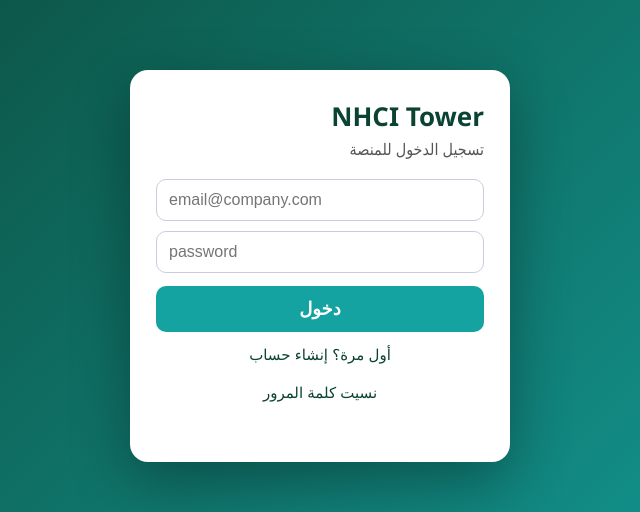
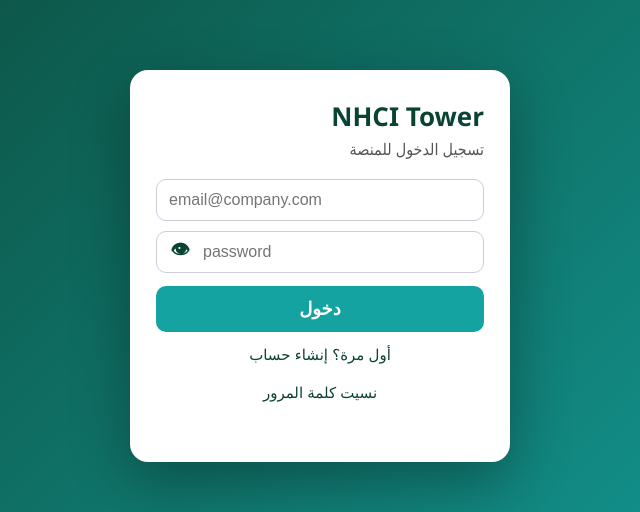
Before and after one commit to nhci-tower/nhci-tower.github.io, a plain HTML site: page index.html in a window 1280 px wide. Shown: the part 134-646 px from the top of the page, 320-960 px from the left. Drawn offline with nearby package versions, Linux system fonts and the light colour scheme.

Commit message:
Update index.html

```diff
--- a/index.html
+++ b/index.html
@@ -22,7 +22,7 @@ const CSS=`#nxAuth{position:fixed;inset:0;z-index:2147483000;display:grid;place-
 #nxAuth input{width:100%;box-sizing:border-box;padding:11px 12px;margin:5px 0;border:1px solid #ccd;border-radius:10px;font-size:16px;direction:ltr;text-align:left}
 #nxAuth button{width:100%;padding:12px;margin-top:8px;border:0;border-radius:10px;background:#14a3a0;color:#fff;font-size:18px;font-weight:700;cursor:pointer}
 #nxAuth button.l{background:none;color:#0b4332;font-weight:400;font-size:15px;padding:6px}#nxAuth .m{min-height:20px;color:#c62828;font-size:15px;margin-top:6px}#nxAuth .ok{color:#0a7d3c}`;
-function gate(html){let g=document.getElementById("nxAuth");if(!g){const st=document.createElement("style");st.textContent=CSS;document.head.appendChild(st);g=document.createElement("div");g.id="nxAuth";document.body.appendChild(g)}g.innerHTML=`<div class="bx">${html}</div>`;return g}
+function gate(html){let g=document.getElementById("nxAuth");if(!g){const st=document.createElement("style");st.textContent=CSS;document.head.appendChild(st);g=document.createElement("div");g.id="nxAuth";document.body.appendChild(g)}g.innerHTML=`<div class="bx">${html}</div>`;g.querySelectorAll("input[type=password]").forEach(i=>{const w=document.createElement("div");w.style.cssText="position:relative";i.parentNode.insertBefore(w,i);w.appendChild(i);i.style.paddingLeft="46px";const b=document.createElement("button");b.type="button";b.textContent="👁";b.title="إظهار كلمة المرور";b.style.cssText="position:absolute;left:6px;top:50%;transform:translateY(-50%);width:36px;height:36px;margin:0;padding:0;background:none;color:#0b4332;font-size:19px;border:0;cursor:pointer";b.onclick=()=>{const sh=i.type==="password";i.type=sh?"text":"password";b.textContent=sh?"🙈":"👁";b.title=sh?"إخفاء كلمة المرور":"إظهار كلمة المرور"};w.appendChild(b)});return g}
 function gateClose(){const g=document.getElementById("nxAuth");if(g)g.remove()}
 function showLogin(msg,mode){mode=mode||"in";
   const g=gate(`<h2>NHCI Tower</h2><p>${mode==="up"?"إنشاء حساب للفريق":"تسجيل الدخول للمنصة"}</p>
```
